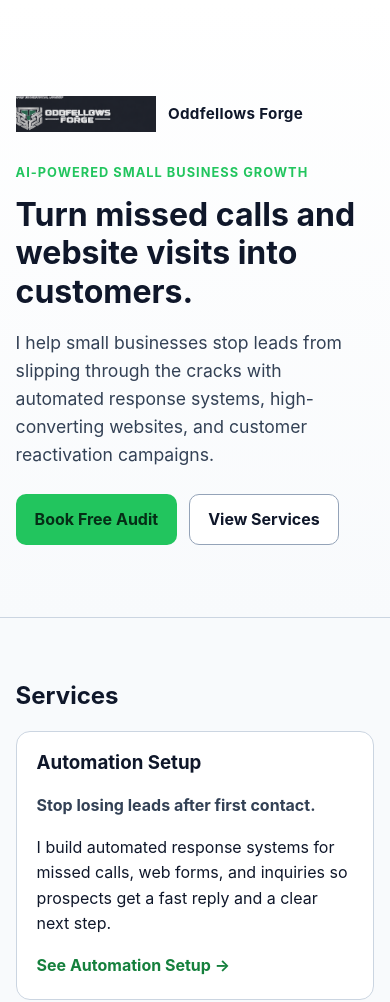
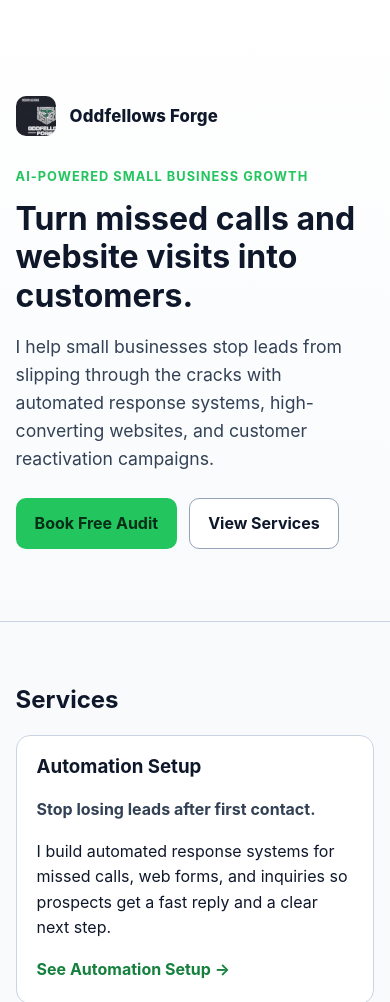
Before and after one commit to Sandonman/oddfellows-forge-site, a plain HTML site: page index.html in a window 390 px wide. Shown: the top 1002 px of the page. Drawn offline with Linux system fonts and the light colour scheme.

Commit message:
Improve header brand clarity with high-res icon + clean text wordmark

```diff
--- a/index.html
+++ b/index.html
@@ -15,10 +15,9 @@
       <div class="container">
         <a href="#" class="brand-lockup" aria-label="Oddfellows Forge home">
           <img
-            src="brand-assets/logo/v1.0/logo-horizontal.png"
-            srcset="brand-assets/logo/v1.0/logo-horizontal.png 1x"
-            alt="Oddfellows Forge"
-            class="brand-logo"
+            src="brand-assets/logo/v1.0/logo-icon-512.png"
+            alt="Oddfellows Forge icon"
+            class="brand-icon"
           />
           <span class="brand-name">Oddfellows Forge</span>
         </a>
--- a/styles.css
+++ b/styles.css
@@ -41,22 +41,23 @@ body {
 .brand-lockup {
   display: inline-flex;
   align-items: center;
-  gap: 12px;
+  gap: 14px;
   text-decoration: none;
   margin-bottom: 18px;
 }
 
-.brand-logo {
-  height: 52px;
-  width: auto;
+.brand-icon {
+  width: 48px;
+  height: 48px;
   display: block;
-  image-rendering: -webkit-optimize-contrast;
+  border-radius: 10px;
 }
 
 .brand-name {
   color: var(--text);
-  font-weight: 700;
-  letter-spacing: 0.02em;
+  font-weight: 800;
+  letter-spacing: 0.01em;
+  font-size: clamp(1.2rem, 2.4vw, 1.7rem);
 }
 
 .eyebrow {
@@ -207,11 +208,12 @@ textarea {
 }
 
 @media (max-width: 640px) {
-  .brand-logo {
-    height: 36px;
+  .brand-icon {
+    width: 40px;
+    height: 40px;
   }
 
   .brand-name {
-    font-size: 0.95rem;
+    font-size: 1.05rem;
   }
 }
```
